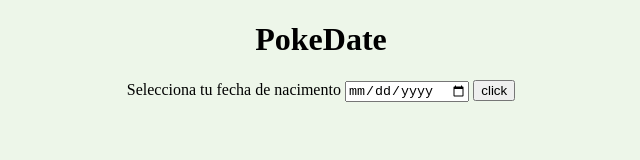
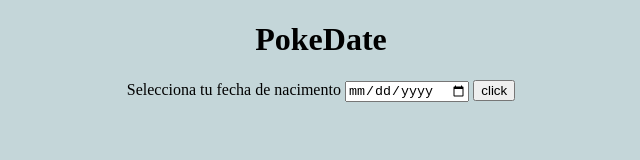
Before and after one commit to AcheZeta/PokeDay, a website: page index.html in a window 1280 px wide. Shown: the whole page, without its empty margins (319-959 px from the left). Drawn offline with Linux system fonts and the light colour scheme.

Commit message:
Background color

```diff
--- a/style.css
+++ b/style.css
@@ -1,5 +1,5 @@
 body {
-    background-color: #EDF6E9;
+    background-color: #C4D6D9;
 }
 
 .grid {
```
